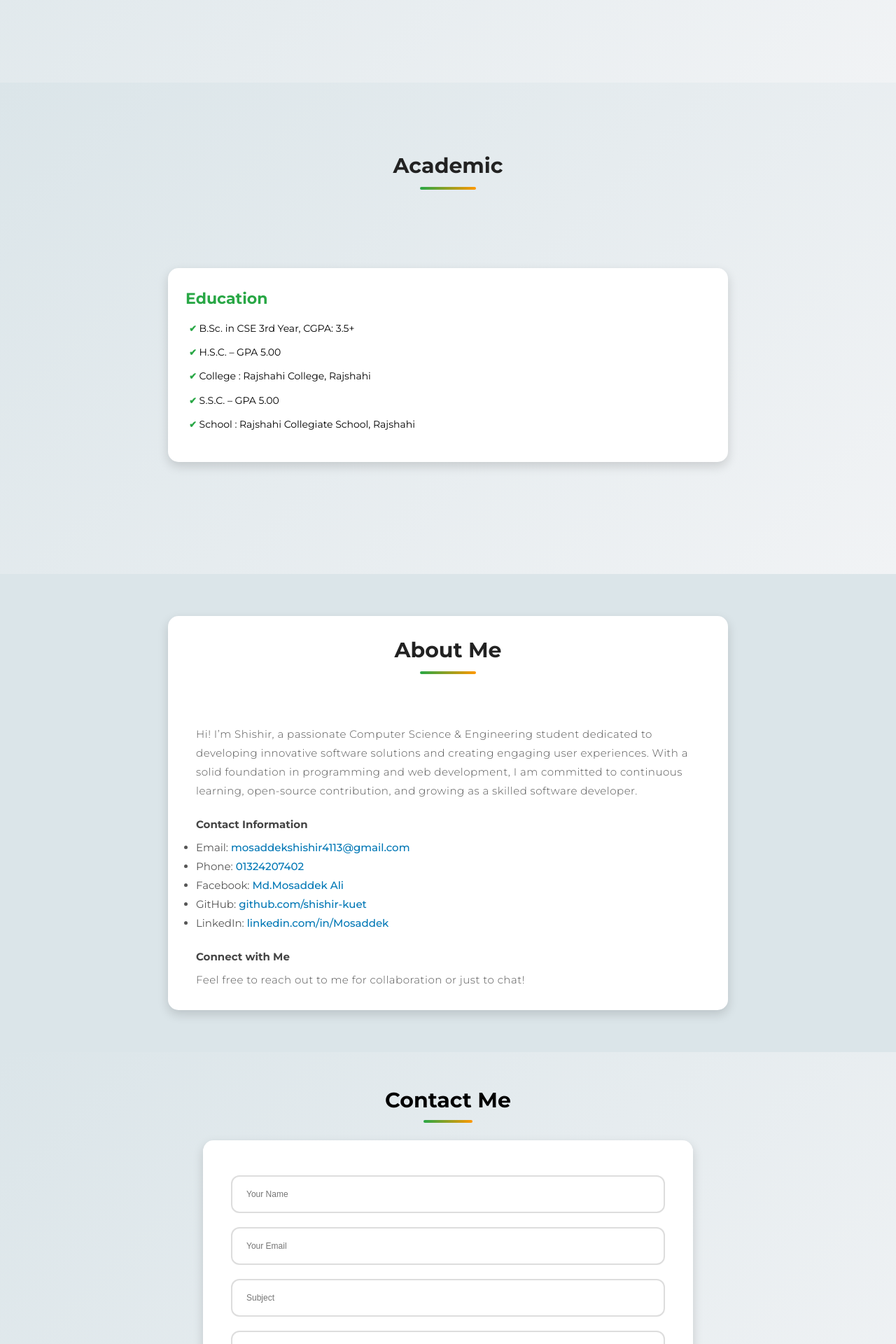
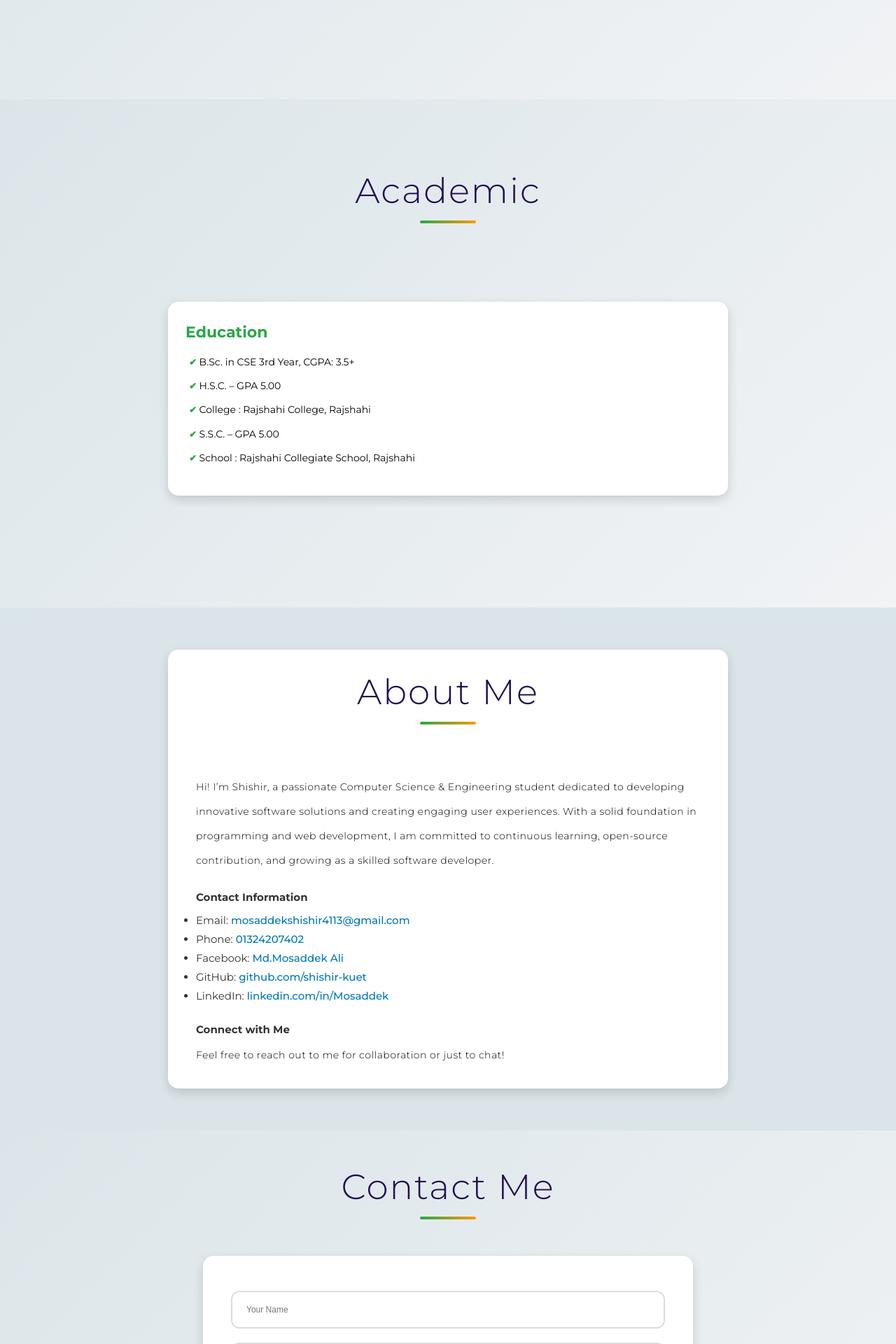
Before and after one commit to shishir-kuet/Portfolio-Website, a PHP site: page / in a window 1280 px wide. Shown: the part 3440-5360 px from the top of the page at 70% size. Run offline with PHP 8.4, Linux system fonts and the light colour scheme.

Commit message:
Updated the titles so css and index.php is changed

```diff
--- a/index.php
+++ b/index.php
@@ -279,9 +279,11 @@
 
 
 <!-- Contact Section (always visible) -->
-<section id="contact" class="contact-section">
+<section id="contact" class="info-section contact-section">
   <div class="contact-container">
-    <h1 class="contact-title">Contact Me</h1>
+       <div class="info-header">
+      <h2 class="section-title">Contact Me</h2>
+    </div>
     <div class="contact-box">
       <form id="contactForm" action="send_message.php" method="POST">
         <input type="text" name="name" id="name" placeholder="Your Name" required>
--- a/style.css
+++ b/style.css
@@ -39,9 +39,7 @@ p {
   justify-content: center;
 }
 
-/* ========================
-   HERO SECTION
-========================= */
+/*  HERO SECTION */
 #one {
   background-image: url(./img/1.png);
   background-size: cover;
@@ -127,17 +125,17 @@ p {
 }
 
 .clock-container {
-  position: absolute;   /* position relative to page */
-  top: 20px;            /* distance from top */
-  left: 20px;           /* distance from left */
+  position: absolute;
+  top: 20px;
+  left: 20px;
   text-align: left;
-  background-color: rgba(0, 0, 0, 0.3); /* semi-transparent to blend with hero */
+  background-color: rgba(0, 0, 0, 0.3);
   padding: 10px 15px;
   border-radius: 10px;
 }
 
 .clock-btn {
-  background-color: #28a745; /* green like CTA */
+  background-color: #28a745;
   color: #fff;
   border: none;
   padding: 8px 20px;
@@ -160,9 +158,7 @@ p {
 }
 
 
-/* ========================
-   SKILLS SECTION
-========================= */
+/* SKILLS SECTION */
 #skills {
   background: linear-gradient(135deg, #b5cbd0, #ffffff);
   padding: 20px 0;
@@ -220,9 +216,7 @@ p {
   filter: brightness(1.2);
 }
 
-/* ========================
-   PROJECTS SECTION
-========================= */
+/* PROJECTS SECTION */
 #projects {
   background: linear-gradient(to bottom right, #dbe5e9, #f1f3f5);
   padding: 50px 0;
@@ -235,7 +229,9 @@ p {
 
 .projects-header .section-title {
   font-size: 5rem;
-  color: #007BFF;
+  font-weight: 300;
+  color: rgb(32, 15, 79);
+  letter-spacing: 0.2rem;
   position: relative;
   display: inline-block;
 }
@@ -317,15 +313,11 @@ p {
   background: #596875;
 }
 
-
-/* Section Style */
 #achievements {
   background: linear-gradient(135deg,#dbe5e9, #f1f3f5);
   padding: 100px 0;
 }
 
-
-/* Section Title */
 #academics {
   background: linear-gradient(135deg,#dbe5e9, #f1f3f5);
   padding: 100px 0;
@@ -336,9 +328,10 @@ p {
 }
 
 .info-header .section-title {
-  font-size: 3rem;
-  font-weight: 700;
-  color: #222;
+  font-size: 5rem;
+  font-weight: 300;
+  color: rgb(32, 15, 79);
+  letter-spacing: 0.2rem;
   position: relative;
   display: inline-block;
 }
@@ -363,9 +356,9 @@ p {
 }
 /* Card inside each section */
 .info-card {
-  flex: 1 1 300px;   /* allow it to grow, shrink, minimum 300px */
-  max-width: 800px;  /* keep it from becoming too wide */
-  background: #fff; /* sky blue background */
+  flex: 1 1 300px;
+  max-width: 800px;
+  background: #fff;
   border-radius: 15px;
   padding: 30px 25px;
   text-align: left;
@@ -385,12 +378,10 @@ p {
   color: #28a745;
 }
 
-/* Achievements heading different color */
 .info-card.achievements h3 {
   color: #ff9800;
 }
 
-/* List style */
 .info-card ul {
   list-style: none;
   padding: 0;
@@ -429,11 +420,7 @@ p {
   }
 }
 
-
-
-/* ========================
-   ABOUT SECTION
-========================= */
+/* ABOUT SECTION */
 
 .about-section {
   background: #dbe5e9;       /* sky-blue section background */
@@ -467,22 +454,20 @@ p {
 .about-section h3 {
   margin-top: 25px;
   margin-bottom: 10px;
-  color: #444;
+  color: #333;
   font-size: 1.5rem;
 }
 
-/* Text and links */
-.about-section p,
 .about-section ul,
 .about-section ul li {
   font-size: 1.5rem;   /* uniform larger size */
   line-height: 1.8;
-  color: #555;
+  color: #333;
 }
 
 
 .about-section a {
-  color: #0077b5; /* LinkedIn blue vibe */
+  color: #0077b5;
   text-decoration: none;
   font-weight: 500;
 }
@@ -490,7 +475,7 @@ p {
 .about-section a:hover {
   text-decoration: underline;
 }
-/* Login Page Styles */
+
 /* Login Section */
 #login {
   background: linear-gradient(135deg,#dbe5e9, #f1f3f5);
@@ -622,21 +607,6 @@ p {
   text-align: center;
 }
 
-.contact-title {
-  font-size: 3rem;
-  margin-bottom: 25px;
-  position: relative;
-}
-
-.contact-title::after {
-  content: '';
-  display: block;
-  width: 70px;
-  height: 4px;
-  background: linear-gradient(90deg, #28a745, #ff9800);
-  margin: 10px auto 0;
-  border-radius: 3px;
-}
 
 .contact-box {
   background: #fff;
```
